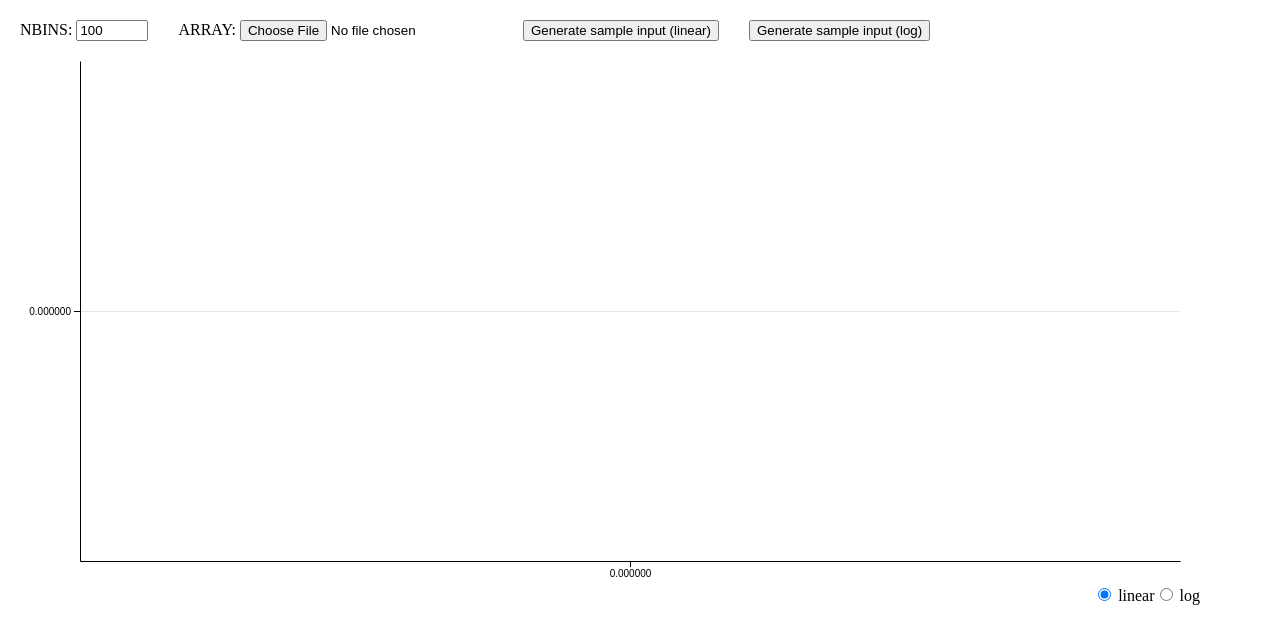
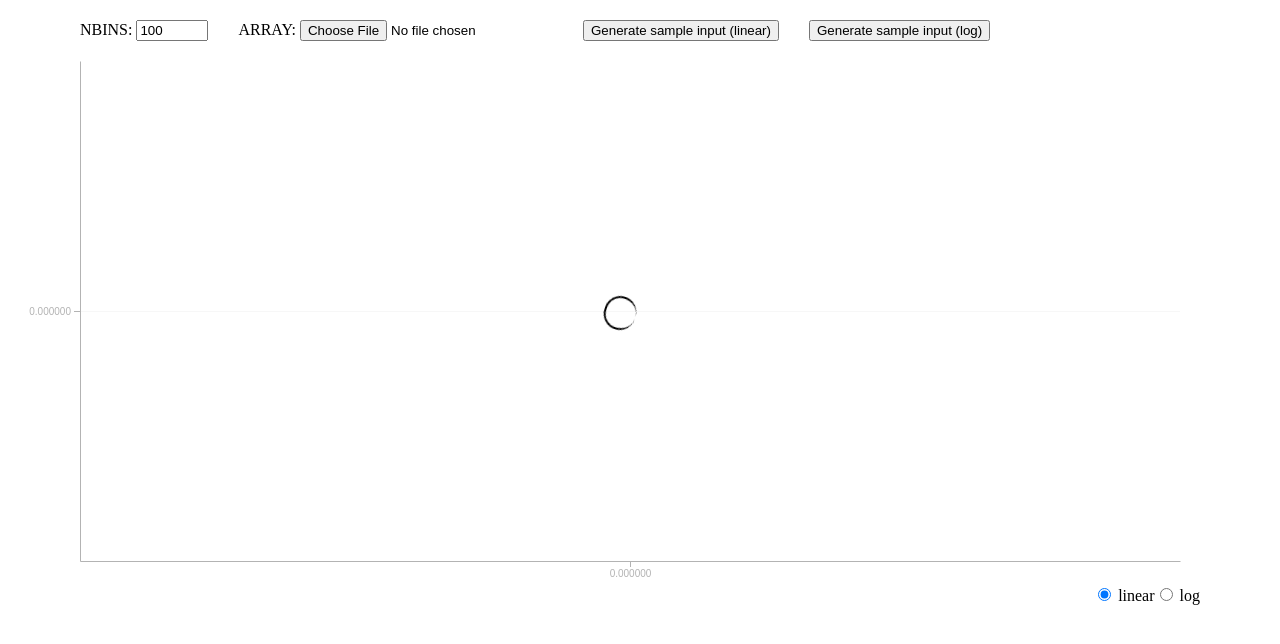
Before and after one commit to erohinaelena/MiLaboratory-test, a Next.js app: page / in a window 1280 px wide. Both pictures are taken after a click on the button "Generate sample input (linear)". Shown: the top 644 px of the page. Built offline with nearby package versions, Linux system fonts and the light colour scheme.

Commit message:
move css

```diff
--- a/src/Controls.tsx
+++ b/src/Controls.tsx
@@ -9,20 +9,26 @@ const DEFAULT_NBINS = 100;
 
 interface ControlsProps {
     onDataUpdate: (nextData: {data: number[][]; minX: number; maxX: number; maxY: number[]}) => void;
+    onPendingChange: (pending:boolean) => void;
 }
 
-export default function Controls({onDataUpdate}: ControlsProps) {
+export default function Controls({onDataUpdate, onPendingChange}: ControlsProps) {
     const arrRef = useRef<number[]>([]);
     const nbinsRef = useRef<number>(DEFAULT_NBINS);
-    const workerReadingFileRef = useRef<Worker>()
-    const workerCreatingBinsRef = useRef<Worker>()
-    const fileInputRef = useRef<HTMLInputElement>(null)
+    const workerReadingFileRef = useRef<Worker>();
+    const workerCreatingBinsRef = useRef<Worker>();
+    const fileInputRef = useRef<HTMLInputElement>(null);
+    const pendingCounterRef = useRef(0)
 
     const getArrayFromFile = useCallback(async (data:string) => {
-        workerReadingFileRef.current?.postMessage(data)
+        workerReadingFileRef.current?.postMessage(data);
+        pendingCounterRef.current++;
+        onPendingChange(pendingCounterRef.current !== 0);
     }, []);
     const createBins = useCallback(async () => {
-        workerCreatingBinsRef.current?.postMessage({arr: arrRef.current, nbins: nbinsRef.current})
+        workerCreatingBinsRef.current?.postMessage({arr: arrRef.current, nbins: nbinsRef.current});
+        pendingCounterRef.current++;
+        onPendingChange(pendingCounterRef.current !== 0);
     }, [])
     const resetFileInput = useCallback(() => {
         if (fileInputRef.current) {
@@ -45,10 +51,13 @@ export default function Controls({onDataUpdate}: ControlsProps) {
 
         workerReadingFileRef.current.onmessage = (event: MessageEvent<number[]>) => {
             arrRef.current = event.data;
+            pendingCounterRef.current--;
             createBins();
         }
         workerCreatingBinsRef.current.onmessage = (event) => {
             onDataUpdate(event.data);
+            pendingCounterRef.current--;
+            onPendingChange(pendingCounterRef.current !== 0);
         }
         return () => {
             workerReadingFileRef.current?.terminate();
@@ -57,7 +66,7 @@ export default function Controls({onDataUpdate}: ControlsProps) {
     }, [])
 
     return (
-        <div>
+        <div className={styles.controls}>
             <span className={styles.control}>
                 <span className={styles.label}>NBINS:</span>
                 <input
--- a/src/Histogram.tsx
+++ b/src/Histogram.tsx
@@ -3,6 +3,7 @@ import {scaleLinear, scaleLog} from 'd3-scale';
 import {select} from 'd3-selection';
 import {axisBottom, axisLeft} from 'd3-axis';
 import 'd3-transition';
+import styles from './styles.module.css'
 
 const MARGINS = {
     TOP: 20,
@@ -22,10 +23,11 @@ interface HistogramProps {
     minX: number;
     maxX: number;
     maxY: number[];
+    pending: boolean;
 }
 type scaleXType = 'linear' | 'log';
 
-export default function Histogram({data, minX, maxX, maxY}: HistogramProps) {
+export default function Histogram({data, minX, maxX, maxY, pending}: HistogramProps) {
     const columnsRef = useRef<SVGGElement>(null);
     const gridRef = useRef<SVGGElement>(null);
     const xAxisRef = useRef<SVGGElement>(null);
@@ -64,14 +66,14 @@ export default function Histogram({data, minX, maxX, maxY}: HistogramProps) {
         }
     }, [data, minX, maxX, maxY, scaleXType]);
     return (
-        <div style={{position: 'relative', display: 'inline-block'}}>
+        <div className={styles.chartContainer}>
             <svg viewBox={`0 0 ${OUTER_WIDTH} ${OUTER_HEIGHT}`} width={OUTER_WIDTH} height={OUTER_HEIGHT}>
                 <g
                     className="ChartGrid"
                     ref={gridRef}
                     transform={`translate(${MARGINS.LEFT},${MARGINS.TOP})`}
-                    opacity={0.2}
-                    strokeWidth={0.5}
+                    opacity="0.2"
+                    strokeWidth="0.5"
                 />
                 <g
                     ref={columnsRef}
@@ -83,7 +85,12 @@ export default function Histogram({data, minX, maxX, maxY}: HistogramProps) {
                 <g ref={xAxisRef} transform={`translate(${MARGINS.LEFT},${MARGINS.TOP + HEIGHT})`} />
                 <g ref={yAxisRef} transform={`translate(${MARGINS.LEFT},${MARGINS.TOP})`} />
             </svg>
-            <div style={{position: 'absolute', top: '100%', right: '20px'}}>
+            {pending && (
+                <div className={styles.pendingPanel}>
+                    <div className={styles.spinner}/>
+                </div>
+            )}
+            <div className={styles.axisControl}>
                 <input
                     type="radio"
                     name="axisX"
--- a/src/Page.tsx
+++ b/src/Page.tsx
@@ -7,6 +7,7 @@ export default () => {
     const [maxY, setMaxY] = useState<number[]>([0,0]);
     const [minX, setMinX] = useState<number>(0);
     const [maxX, setMaxX] = useState<number>(0);
+    const [pending, setPending] = useState(false);
 
     const onDataUpdate = useCallback(
         (nextData: {
@@ -22,10 +23,11 @@ export default () => {
         },
         []
     );
+
     return (
         <div>
-            <Controls onDataUpdate={onDataUpdate} />
-            <Histogram data={counts} maxY={maxY} minX={minX} maxX={maxX} />
+            <Controls onDataUpdate={onDataUpdate} onPendingChange={setPending}/>
+            <Histogram data={counts} maxY={maxY} minX={minX} maxX={maxX} pending={pending}/>
         </div>
     );
 };
--- a/src/styles.module.css
+++ b/src/styles.module.css
@@ -5,3 +5,55 @@
 .label {
     margin-right: 4px;
 }
+
+.chartContainer {
+    position: relative;
+    display: inline-block;
+}
+.chartContainer svg {
+    overflow: visible;
+}
+
+.controls {
+    padding-left: 60px;
+    min-width: 1200px;
+}
+
+.axisControl {
+    position: absolute;
+    top: 100%;
+    right: 20px;
+}
+
+.pendingPanel {
+    position: absolute;
+    top: 0;
+    left: 0;
+    width: 100%;
+    height: 100%;
+    background-color: rgba(255,255,255,0.7);
+    display: flex;
+    justify-content: center;
+    align-items: center;
+    animation: fadeIn 500ms;
+}
+
+@keyframes fadeIn {
+    0% {opacity: 0;}
+    100% {opacity: 1;}
+}
+
+.spinner {
+    width: 30px;
+    height: 30px;
+    border-radius: 50px;
+    border-top: 2px solid black;
+    border-left: 2px solid black;
+    border-right: 2px solid black;
+    animation: spin 1000ms infinite linear;
+}
+
+@keyframes spin {
+    0% {transform: rotate(0deg)}
+    100% {transform: rotate(360deg)}
+}
```
